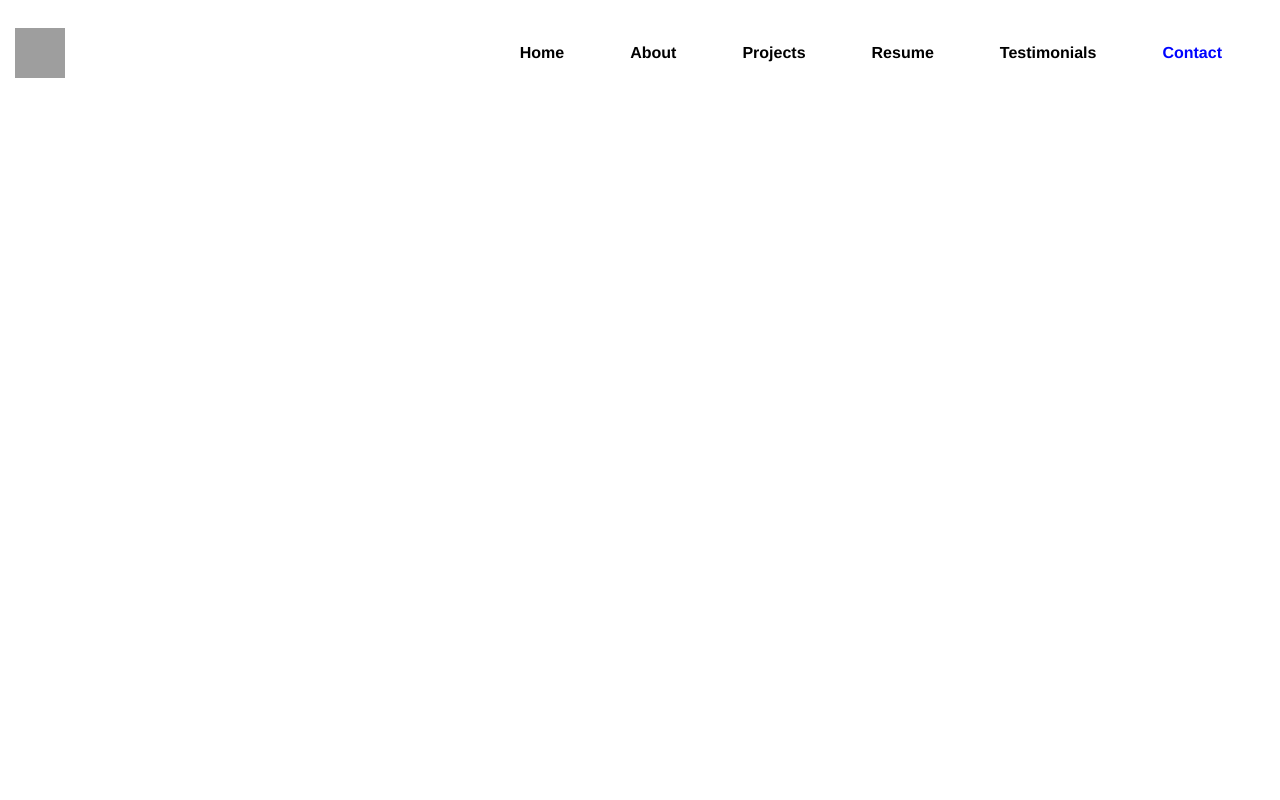
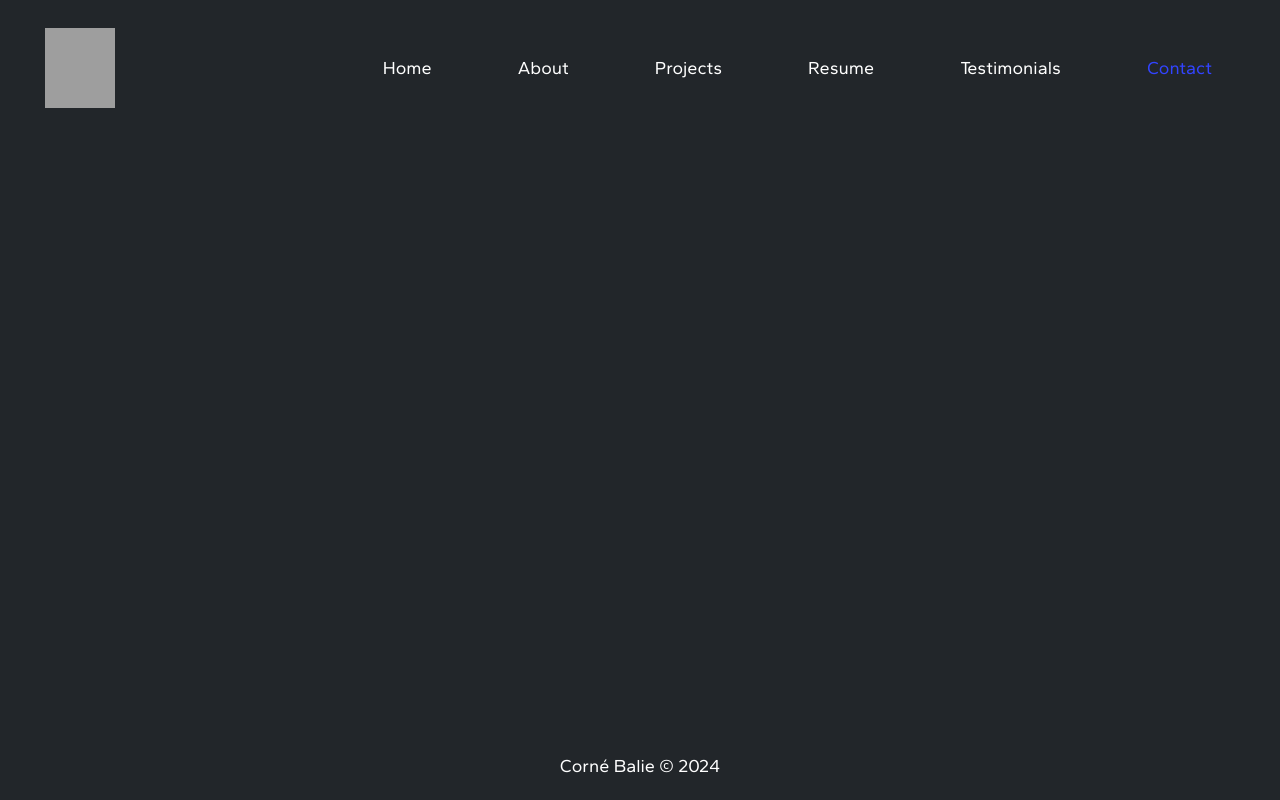
Before and after one commit to Kortekz/Vue-Portfolio, a Vue app: page /#/contact in a window 1280 px wide. Built offline with nearby package versions, Linux system fonts and the light colour scheme; grey boxes are pictures that could not be loaded.

Commit message:
Home Page Content

```diff
--- a/src/App.vue
+++ b/src/App.vue
@@ -1,88 +1,39 @@
 <template>
-  <nav class="navbar navbar-expand-lg">
-    <!-- Logo -->
-    <router-link to="/" class="navbar-brand">
-      <img class="image1" src="https://drive.google.com/uc?id=18wmvc8bfOg086oQQIwSzZeAHoMxsKUvj" alt="">
-    </router-link>
+  <div id="app">
 
-    <!-- Navbar links -->
-    <div class="collapse navbar-collapse justify-content-end" id="navbarSupportedContent">
-      <ul class="navbar-nav">
-        <li class="nav-item">
-          <router-link to="/" class="nav-link black-text">Home</router-link>
-        </li>
-        <li class="nav-item">
-          <router-link to="/about" class="nav-link black-text">About</router-link>
-        </li>
-        <li class="nav-item">
-          <router-link to="/projects" class="nav-link black-text">Projects</router-link>
-        </li>
-        <li class="nav-item">
-          <router-link to="/resume" class="nav-link black-text">Resume</router-link>
-        </li>
-        <li class="nav-item">
-          <router-link to="/testimonials" class="nav-link black-text">Testimonials</router-link>
-        </li>
-        <li class="nav-item">
-          <router-link to="/contact" class="nav-link black-text">Contact</router-link>
-        </li>
-      </ul>
-    </div>
-  </nav>
+  <Navbar />
   <router-view />
+  <Footer />
+
+  </div>
+
+
 </template>
+
+<script>
+import Navbar from './components/Navbar.vue'
+import Footer from './components/Footer.vue'
+
+export default{
+  components: {
+    Navbar,
+    Footer
+  }
+}
+</script>
 
 
 <style>
 #app {
-  font-family: Avenir, Helvetica, Arial, sans-serif;
+  font-family: Gantari, sans-serif;
   -webkit-font-smoothing: antialiased;
   -moz-osx-font-smoothing: grayscale;
   text-align: center;
   color: #2c3e50;
 }
-/* Your existing CSS styles */
-template {
-  font-family: 'Gantari', sans-serif;
-}
 
-
-nav {
- display: flex;
- justify-content: flex-end;
- background-color: transparent !important;
- padding: 1rem;
- text-decoration: none;
-}
-
-nav li {
- list-style: none;
- text-decoration: none;
- padding-right: 50px;
-
-}
-
-nav a {
- text-decoration: none;
- color: #343a40;
- font-size: 20px;
-}
-
-nav a.router-link-exact-active {
- color: #0004ff !important;
-}
-
-nav a:hover {
- color: #0004ff;
-}
-
-.image1{
-  width: 80px;
-  height: 80px;
-  padding: 15px;
-}
-.black-text {
-  color: black !important;
- font-weight: 600 !important;
+body{
+  background-color: #22262a !important;
+  overflow-x: hidden;
 }
 </style>
--- /dev/null
+++ b/src/components/Footer.vue
@@ -0,0 +1,37 @@
+<template>
+
+    <footer>
+      <p>{{ fullName }} &copy; {{ currentYear }}</p>
+    </footer>
+
+  </template>
+
+  <script>
+  export default {
+    data() {
+      return {
+        fullName: 'Corné Balie',
+        currentYear: new Date().getFullYear()
+      }
+    }
+  }
+  </script>
+
+  <style>
+ footer {
+  background-color: #22262a;
+  color: white;
+  text-align: center;
+  font-size: 18px;
+  padding: 20px 0;
+  position: fixed;
+  bottom: 0;
+  width: 100%;
+}
+
+/* Center the content within the footer */
+footer p {
+  margin: 0;
+}
+
+  </style>
--- a/src/components/Navbar.vue
+++ b/src/components/Navbar.vue
@@ -1,15 +1,41 @@
 <template>
-    <nav>
-      <ul>
-        <!-- LOGO -->
-        <li> <img src="../assets/Untitled-2.png" alt=""></li>
-        <li><router-link to="/">Home</router-link></li>
-        <li><router-link to="/about">About</router-link></li>
-        <li><router-link to="/projects">Projects</router-link></li>
-        <li><router-link to="/resume">Resume</router-link></li>
-        <li><router-link to="/testimonials">Testimonials</router-link></li>
-        <li><router-link to="/contact">Contact</router-link></li>
+  <nav class="navbar navbar-expand-lg">
+    <!-- Logo -->
+    <router-link to="/" class="navbar-brand">
+      <img class="image1" src="https://drive.google.com/uc?id=1-R1hrbgfzGA4zIx0jor5jQd5XBwCSmbl" alt="">
+    </router-link>
+
+    <!-- Updated Navbar Toggler for mobile -->
+    <button class="navbar-toggler white-toggler" type="button" data-bs-toggle="collapse" data-bs-target="#navbarSupportedContent" aria-controls="navbarSupportedContent" aria-expanded="false" aria-label="Toggle navigation">
+      <span class="line"></span>
+      <span class="line"></span>
+      <span class="line"></span>
+    </button>
+
+
+    <!-- Navbar links -->
+    <div class="collapse navbar-collapse justify-content-end" id="navbarSupportedContent">
+      <ul class="navbar-nav">
+        <li class="nav-item">
+          <router-link to="/" class="nav-link black-text nav-link-underline">Home</router-link>
+        </li>
+        <li class="nav-item">
+          <router-link to="/about" class="nav-link black-text nav-link-underline">About</router-link>
+        </li>
+        <li class="nav-item">
+          <router-link to="/projects" class="nav-link black-text nav-link-underline">Projects</router-link>
+        </li>
+        <li class="nav-item">
+          <router-link to="/resume" class="nav-link black-text nav-link-underline">Resume</router-link>
+        </li>
+        <li class="nav-item">
+          <router-link to="/testimonials" class="nav-link black-text nav-link-underline">Testimonials</router-link>
+        </li>
+        <li class="nav-item">
+          <router-link to="/contact" class="nav-link black-text nav-link-underline">Contact</router-link>
+        </li>
       </ul>
+    </div>
   </nav>
 </template>
 
@@ -18,3 +44,95 @@
 
 }
 </script>
+
+<style>
+/* Your existing CSS styles */
+template {
+  font-family: 'Gantari', sans-serif;
+}
+
+nav {
+ display: flex;
+ justify-content: flex-end;
+ background-color: transparent !important;
+ padding: 1rem;
+ text-decoration: none;
+ transition: transform color 0.3s ease;
+}
+nav li {
+ list-style: none;
+ text-decoration: none;
+ padding-right: 50px;
+}
+nav a {
+  display: inline-block;
+ position: relative;
+ color: white ;
+ font-size: 18px !important;
+ text-decoration: none;
+ margin: 0 10px;
+ transition: color 0.3s ease-in-out;
+}
+nav a::after {
+  content: '';
+ position: absolute;
+ width: 100%;
+ height: 2px;
+ bottom: 0;
+ left: 0;
+ background-color: #3244ff;
+ transform: scaleX(0);
+ transform-origin: bottom right;
+ transition: transform 0.25s ease-out;
+}
+/* Show the underline on hover */
+nav a.nav-link-underline:hover::after {
+ transform: scaleX(1);
+ transform-origin: bottom left;
+}
+
+nav a.router-link-exact-active {
+ color: #3244ff !important;
+}
+nav a:hover {
+ color: #3244ff !important;
+ transition: transform color 0.3s ease;
+}
+.image1{
+  width: 100px;
+  height: 110px;
+  padding: 15px;
+  margin-left: 20px;
+}
+.black-text {
+  color: rgb(255, 255, 255) !important;
+
+}
+.white-toggler {
+  color: white;
+  border: 2px solid white !important;
+  padding-top: 8px !important;
+  margin-right: 40px;
+}
+
+/* Styles for the three-line toggler */
+.navbar-toggler .line {
+  display: block;
+  width: 25px;
+  height: 3px;
+  margin-bottom: 5px;
+  position: relative;
+  background: white;
+  border-radius: 1px;
+}
+/* Styling individual lines if needed */
+.navbar-toggler .line:nth-child(1) {
+  transform-origin: left center;
+}
+.navbar-toggler .line:nth-child(2) {
+  transform-origin: left center;
+}
+.navbar-toggler .line:nth-child(3) {
+  transform-origin: left center;
+}
+</style>
--- a/src/main.js
+++ b/src/main.js
@@ -4,12 +4,12 @@ import './registerServiceWorker'
 import router from './router'
 import store from './store'
 import 'bootstrap/dist/css/bootstrap.min.css'
+import 'bootstrap/dist/js/bootstrap.bundle.min.js'
 
-// Creating a link element to import the Google Fonts stylesheet
-let head = document.head;
-let link = document.createElement('link');
-link.rel = "preload"; // Setting rel to preload for font optimization
-link.href = 'https://fonts.googleapis.com/css?family=Gantari';
+const head = document.head;
+const link = document.createElement('link');
+link.rel = 'stylesheet';
+link.href = 'https://fonts.googleapis.com/css2?family=Gantari&display=swap';
 head.appendChild(link);
 
 createApp(App)
--- a/src/store/index.js
+++ b/src/store/index.js
@@ -1,14 +1,31 @@
 import { createStore } from 'vuex'
+const dataAPI =  'https://kortekz.github.io/vueData/'
 
 export default createStore({
   state: {
+    home: [],
+    education: [],
+    about: [],
+    skills: [],
+    testimonials: [],
+    projects: []
   },
   getters: {
   },
   mutations: {
+    setHome(state, value) {
+    state.home = value
+    },
   },
   actions: {
+    async fetchHome(context) {
+      try {
+        let res = await fetch(dataAPI);
+        let { home } = await res.json();
+        context.commit('setHome', home);
+      } catch (error) {
+        console.error('Error fetching home data:', error);
+      }
+    },
   },
-  modules: {
-  }
 })
--- a/src/views/HomeView.vue
+++ b/src/views/HomeView.vue
@@ -1,18 +1,100 @@
 <template>
-  <div class="home">
 
+  <div class="container">
+    <div v-if="home && home.length > 0">
+      <div v-for="person in home" :key="person.Name" class="content-wrapper">
 
+        <div class="content">
+          <h2>{{ person.Name }}</h2>
+          <h3>{{ person.title }}</h3>
+          <p class="HomeP">{{ person.description }}</p>
+        </div>
+
+        <div class="image-container">
+          <img class="Me" :src="person.image" alt="Cover Image">
+        </div>
+
+      </div>
+    </div>
+    <div v-else>
+      <p>No information available.</p>
+    </div>
   </div>
+
 </template>
 
 <script>
-// @ is an alias to /src
-import HelloWorld from '@/components/HelloWorld.vue'
+export default {
+  computed: {
+    home() {
+      return this.$store.state.home;
+    },
+  },
+  mounted() {
+    this.$store.dispatch('fetchHome');
+  },
+};
+</script>
 
-export default {
-  name: 'HomeView',
-  components: {
-    HelloWorld
+<style scoped>
+
+.container {
+  display: flex;
+  justify-content: flex-start;
+  align-items: center;
+  flex-wrap: wrap;
+  padding: 20px;
+}
+.content-wrapper {
+  flex: 1;
+  display: flex;
+  flex-direction: column;
+  margin-right: 20px; /* Adjust spacing between content and image */
+  margin-bottom: 20px; /* Add bottom margin to avoid overlap */
+}
+.content {
+  text-align: left;
+  padding-top: 50px;
+}
+h2 {
+  color: #3244ff !important;
+}
+h3 {
+  color: white !important;
+  padding-top: 10px;
+}
+.HomeP {
+  color: white;
+  font-size: 20px;
+  padding-top: 10px;
+  margin-top: auto; /* Push content to the top */
+}
+.image-container {
+  align-self: flex-end;
+  margin-top: 20px; /* Push image to the top */
+  padding-bottom: 50px;
+}
+.Me {
+  width: 40%; /* Adjust image size */
+  height: auto;
+  border: 4px solid rgb(79, 78, 78);
+  border-radius: 5px;
+}
+/* Media query for tablet and mobile devices */
+@media (max-width: 768px) {
+  .container {
+    display: flex;
+    justify-content: flex-start;
+    align-items: center;
+    flex-wrap: wrap;
+  }
+  .content-wrapper {
+    margin-right: 0;
+    margin-bottom: 30px;
+    text-align: center;
+  }
+  .Me {
+    width: 70%;
   }
 }
-</script>
+</style>
```
Lines whose indentation alone changed are shown as unchanged.
